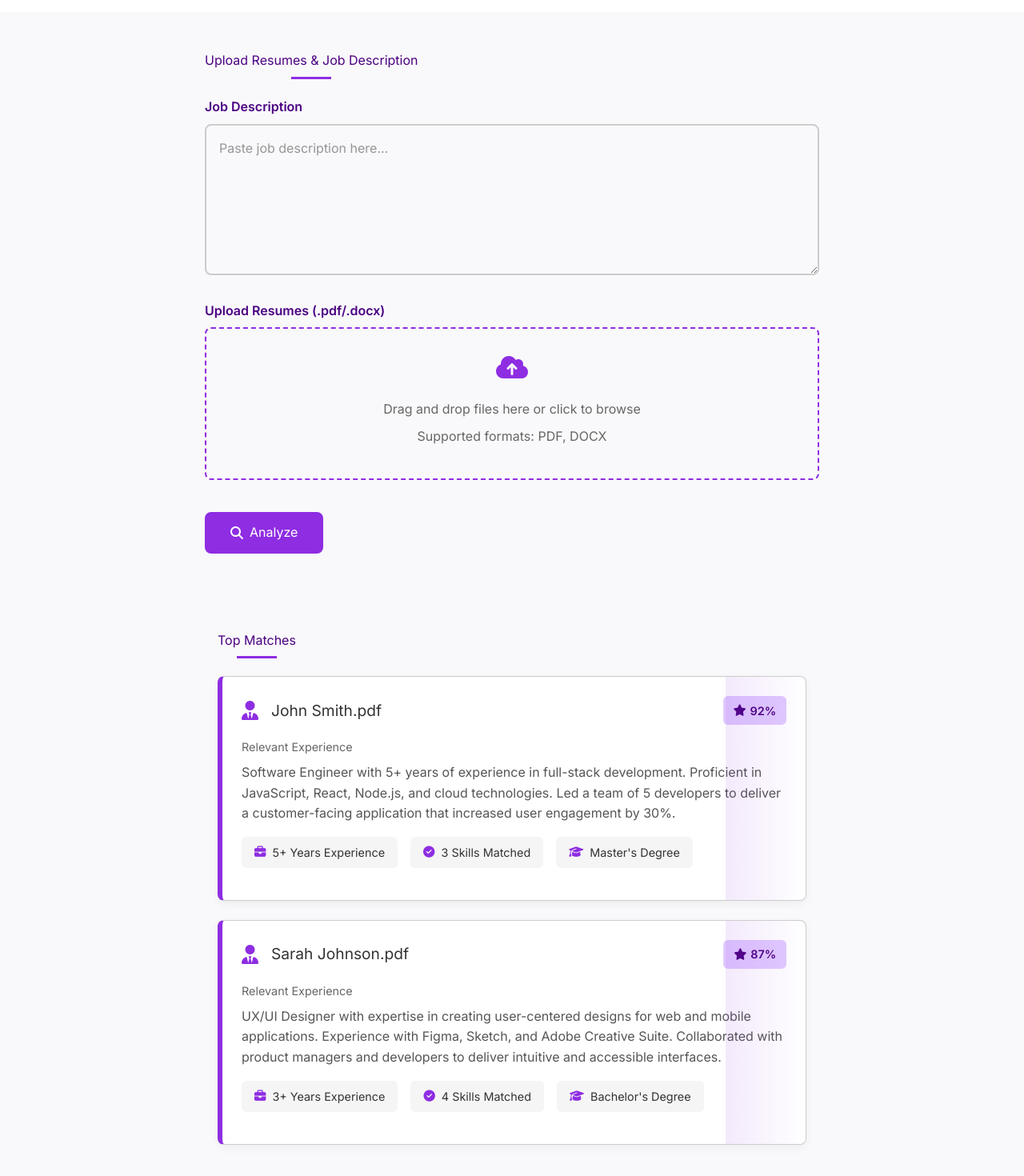
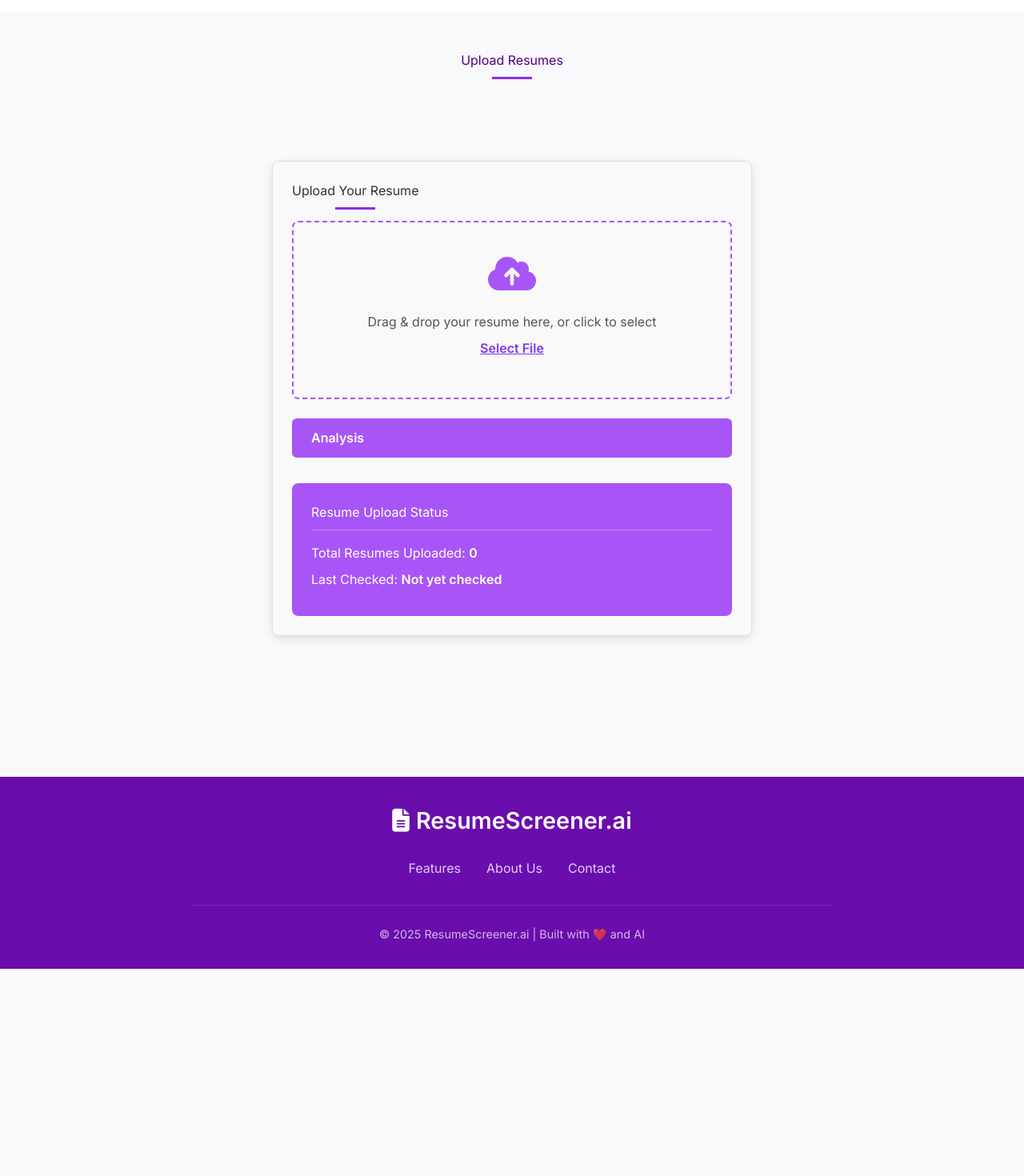
Before and after one commit to Sonikaelangovan/resume-screener-app, a Next.js app: page / in a window 1280 px wide. Shown: the part 720-2190 px from the top of the page at 80% size. After the commit the page ends 1931 px from the top, so only its background shows below. Built offline with nearby package versions, Linux system fonts and the light colour scheme.

Commit message:
Initial commit - Next.js app with routing

```diff
--- a/src/components/ResumeUpload.js
+++ b/src/components/ResumeUpload.js
@@ -1,33 +1,119 @@
-import React, { useState, useEffect } from 'react';
+import React, { useState } from 'react';
 
 export default function ResumeUpload() {
-  const [file, setFile] = useState(null);
-  const [uploadStatus, setUploadStatus] = useState('Waiting for upload...');
+  const [selectedFile, setSelectedFile] = useState(null);
+  const [dragOver, setDragOver] = useState(false);
+  const [lastChecked, setLastChecked] = useState('');
 
-  const handleUpload = (e) => {
-    const uploadedFile = e.target.files[0];
-    if (uploadedFile) {
-      setFile(uploadedFile);
-      setUploadStatus('Uploading...');
+  const handleFileChange = (event) => {
+    const file = event.target.files[0];
+    if (file) {
+      setSelectedFile(file);
     }
   };
 
-  useEffect(() => {
+  const handleDrop = (event) => {
+    event.preventDefault();
+    const file = event.dataTransfer.files[0];
     if (file) {
-      // Simulate file processing
-      const timer = setTimeout(() => {
-        setUploadStatus(`File "${file.name}" uploaded and analyzed.`);
-      }, 2000);
+      setSelectedFile(file);
+    }
+    setDragOver(false);
+  };
 
-      return () => clearTimeout(timer);
+  const handleDragOver = (event) => {
+    event.preventDefault();
+    setDragOver(true);
+  };
+
+  const handleDragLeave = () => {
+    setDragOver(false);
+  };
+
+  const handleSubmit = (e) => {
+    e.preventDefault();
+    if (selectedFile) {
+      alert(`Uploading: ${selectedFile.name}`);
+      // In a real application, you'd send the file to an API or backend here
+      setLastChecked(new Date().toLocaleString()); // Update last checked time
+    } else {
+      alert('Please select a resume to upload.');
     }
-  }, [file]);
+  };
 
   return (
-    <div>
-      <h2>Upload Resume</h2>
-      <input type="file" onChange={handleUpload} />
-      <p>Status: {uploadStatus}</p>
+    <div className="upload-section" style={{ maxWidth: '600px', margin: '2rem auto', padding: '1.5rem', border: '1px solid #ddd', borderRadius: '8px', boxShadow: '0 4px 12px rgba(0,0,0,0.1)' }}>
+      <h2 style={{ textAlign: 'center', color: '#333', marginBottom: '1.5rem' }}>Upload Your Resume</h2>
+      <form onSubmit={handleSubmit}>
+        <div
+          className={`file-upload ${dragOver ? 'drag-over' : ''}`}
+          onDrop={handleDrop}
+          onDragOver={handleDragOver}
+          onDragLeave={handleDragLeave}
+          style={{
+            border: `2px dashed ${dragOver ? '#7c3aed' : '#a855f7'}`,
+            padding: '2.5rem',
+            textAlign: 'center',
+            borderRadius: '8px',
+            backgroundColor: `${dragOver ? '#f3e8ff' : '#f9f9f9'}`,
+            transition: 'background-color 0.2s ease-in-out, border-color 0.2s ease-in-out',
+          }}
+        >
+          <i className="fas fa-cloud-upload-alt" style={{ fontSize: '3rem', color: '#a855f7', marginBottom: '1rem' }}></i>
+          <p style={{ margin: '0.5rem 0', color: '#555' }}>Drag & drop your resume here, or click to select</p>
+          <input
+            type="file"
+            accept=".pdf,.doc,.docx"
+            onChange={handleFileChange}
+            style={{ display: 'none' }}
+            id="fileInput"
+          />
+          <label htmlFor="fileInput" style={{ cursor: 'pointer', color: '#7c3aed', fontWeight: 'bold', textDecoration: 'underline' }}>
+            Select File
+          </label>
+        </div>
+
+        {selectedFile && (
+          <div className="file-list" style={{ marginTop: '1.5rem', padding: '1rem', backgroundColor: '#eef', border: '1px solid #dde', borderRadius: '6px' }}>
+            <div className="file-item" style={{ display: 'flex', alignItems: 'center' }}>
+              <i className="fas fa-file-alt" style={{ marginRight: '0.5rem', color: '#a855f7' }}></i>
+              <span style={{ fontWeight: '500', color: '#333' }}>{selectedFile.name}</span>
+            </div>
+          </div>
+        )}
+
+        <button
+          type="submit"
+          className="btn-primary"
+          style={{
+            marginTop: '1.5rem',
+            backgroundColor: '#a855f7',
+            color: '#fff',
+            padding: '0.75rem 1.5rem',
+            border: 'none',
+            borderRadius: '6px',
+            cursor: 'pointer',
+            fontSize: '1rem',
+            fontWeight: 'bold',
+            width: '100%',
+            transition: 'background-color 0.2s ease-in-out',
+          }}
+          onMouseOver={(e) => e.target.style.backgroundColor = '#7c3aed'}
+          onMouseOut={(e) => e.target.style.backgroundColor = '#a855f7'}
+        >
+          Analysis
+        </button>
+      </form>
+
+      <div className="stats-section" style={{ marginTop: '2rem', padding: '1.5rem', backgroundColor: '#a855f7', color: '#fff', borderRadius: '8px' }}>
+        <h3 style={{ marginBottom: '1rem', borderBottom: '1px solid rgba(255,255,255,0.3)', paddingBottom: '0.5rem' }}>Resume Upload Status</h3>
+        <p style={{ margin: '0.5rem 0' }}>
+          Total Resumes Uploaded: <strong style={{color: '#ffe'}}>{selectedFile ? 1 : 0}</strong>
+        </p>
+        <p style={{ margin: '0.5rem 0' }}>
+          Last Checked: <strong style={{color: '#ffe'}}>{lastChecked || 'Not yet checked'}</strong>
+        </p>
+      </div>
     </div>
   );
 }
--- a/src/pages/api/hello.js
+++ /dev/null
@@ -1,5 +0,0 @@
-// Next.js API route support: https://nextjs.org/docs/api-routes/introduction
-
-export default function handler(req, res) {
-  res.status(200).json({ name: "John Doe" });
-}
--- a/src/pages/index.js
+++ b/src/pages/index.js
@@ -1,13 +1,132 @@
+import { useEffect } from 'react';
 import Head from 'next/head';
+import ResumeUpload from '../components/ResumeUpload';
 
 export default function Home() {
+  useEffect(() => {
+    const fileUpload = document.getElementById('fileUpload');
+    const fileInput = document.getElementById('resumes');
+    const fileList = document.getElementById('fileList');
+    const form = document.getElementById('uploadForm');
+    const resultSection = document.getElementById('results');
+
+    if (!fileUpload || !fileInput || !fileList || !form || !resultSection) return;
+
+    const updateFileList = () => {
+      fileList.innerHTML = '';
+      const files = fileInput.files;
+      for (let i = 0; i < files.length; i++) {
+        const fileItem = document.createElement('div');
+        fileItem.className = 'file-item';
+        fileItem.innerHTML = `<i class="fas fa-file-alt"></i><span>${files[i].name}</span>`;
+        fileList.appendChild(fileItem);
+      }
+    };
+
+    const handleDrop = (e) => {
+      e.preventDefault();
+      fileUpload.style.backgroundColor = '';
+      fileInput.files = e.dataTransfer.files;
+      updateFileList();
+    };
+
+    const handleFormSubmit = async (e) => {
+      e.preventDefault();
+      const formData = new FormData();
+      const resumes = fileInput.files;
+      const jd = document.getElementById('job_description').value;
+
+      for (let i = 0; i < resumes.length; i++) {
+        formData.append('resumes', resumes[i]);
+      }
+      formData.append('job_description', jd);
+
+      const submitBtn = form.querySelector('button[type="submit"]');
+      const originalText = submitBtn.innerHTML;
+      submitBtn.innerHTML = '<i class="fas fa-spinner fa-spin"></i> Analyzing...';
+      submitBtn.disabled = true;
+
+      try {
+        await new Promise(resolve => setTimeout(resolve, 1500));
+        const results = [
+          {
+            filename: 'John Smith.pdf',
+            match_score: 92,
+            text_snippet: 'Software Engineer with 5+ years...',
+            experience: '5+ Years Experience',
+            skills: '3 Skills Matched',
+            education: "Master's Degree"
+          },
+          {
+            filename: 'Sarah Johnson.pdf',
+            match_score: 87,
+            text_snippet: 'UX/UI Designer with expertise...',
+            experience: '3+ Years Experience',
+            skills: '4 Skills Matched',
+            education: "Bachelor's Degree"
+          }
+        ];
+
+        resultSection.innerHTML = '<h2>Top Matches</h2>';
+        results.forEach(res => {
+          const card = document.createElement('div');
+          card.className = 'result-card';
+          card.innerHTML = `
+            <div class="result-header">
+              <div class="result-title"><i class="fas fa-user-tie"></i><h3>${res.filename}</h3></div>
+              <div class="match-score"><i class="fas fa-star"></i>${res.match_score}%</div>
+            </div>
+            <div class="result-content">
+              <h4>Relevant Experience</h4>
+              <p>${res.text_snippet}</p>
+              <div class="result-metrics">
+                <div class="metric"><i class="fas fa-briefcase"></i><span>${res.experience}</span></div>
+                <div class="metric"><i class="fas fa-check-circle"></i><span>${res.skills}</span></div>
+                <div class="metric"><i class="fas fa-graduation-cap"></i><span>${res.education}</span></div>
+              </div>
+            </div>
+          `;
+          resultSection.appendChild(card);
+        });
+        resultSection.scrollIntoView({ behavior: 'smooth' });
+      } catch (err) {
+        console.error(err);
+        alert('Something went wrong');
+      } finally {
+        submitBtn.innerHTML = originalText;
+        submitBtn.disabled = false;
+      }
+    };
+
+    fileUpload.addEventListener('click', () => fileInput.click());
+    fileUpload.addEventListener('dragover', e => {
+      e.preventDefault();
+      fileUpload.style.backgroundColor = '#f0e6ff';
+    });
+    fileUpload.addEventListener('dragleave', () => {
+      fileUpload.style.backgroundColor = '';
+    });
+    fileUpload.addEventListener('drop', handleDrop);
+    fileInput.addEventListener('change', updateFileList);
+    form.addEventListener('submit', handleFormSubmit);
+
+    return () => {
+      fileUpload.removeEventListener('click', () => fileInput.click());
+      fileUpload.removeEventListener('dragover', () => {});
+      fileUpload.removeEventListener('dragleave', () => {});
+      fileUpload.removeEventListener('drop', handleDrop);
+      fileInput.removeEventListener('change', updateFileList);
+      form.removeEventListener('submit', handleFormSubmit);
+    };
+  }, []);
+
   return (
     <>
       <Head>
-        <title>Resume Screener AI | Instant Resume Scanner</title>
+        <title>Resume Screener AI</title>
         <link
-          href="https://fonts.googleapis.com/css2?family=Inter:wght@400;500;600;700&display=swap"
           rel="stylesheet"
+          href="https://fonts.googleapis.com/css2?family=Inter:wght@400;600&display=swap"
         />
         <link
           rel="stylesheet"
@@ -61,120 +180,12 @@ export default function Home() {
           </div>
         </div>
       </section>
+      <section className="upload-section" id="upload"><center>
+      <h2> Upload Resumes </h2></center>
+      </section>
+      <ResumeUpload />
 
-      <section id="upload" className="upload-section">
-        <div className="container fade-in">
-          <h2>Upload Resumes & Job Description</h2>
-          <form id="uploadForm">
-            <div className="form-group">
-              <label htmlFor="job_description">Job Description</label>
-              <textarea
-                id="job_description"
-                name="job_description"
-                rows="6"
-                required
-                placeholder="Paste job description here..."
-              ></textarea>
-            </div>
-            <div className="form-group">
-              <label htmlFor="resumes">Upload Resumes (.pdf/.docx)</label>
-              <div className="file-upload" id="fileUpload">
-                <i className="fas fa-cloud-upload-alt"></i>
-                <p>Drag and drop files here or click to browse</p>
-                <p className="small">Supported formats: PDF, DOCX</p>
-                <input
-                  type="file"
-                  id="resumes"
-                  name="resumes"
-                  multiple
-                  accept=".pdf,.docx"
-                  required
-                  style={{ display: 'none' }}
-                />
-              </div>
-              <div className="file-list" id="fileList"></div>
-            </div>
-            <button type="submit" className="btn-primary">
-              <i className="fas fa-search"></i> Analyze
-            </button>
-          </form>
-        </div>
-      </section>
-
-      <section id="results" className="results-section container">
-        {/* Sample results - JS will replace these */}
-        <h2>Top Matches</h2>
-
-        <div className="result-card">
-          <div className="result-header">
-            <div className="result-title">
-              <i className="fas fa-user-tie"></i>
-              <h3>John Smith.pdf</h3>
-            </div>
-            <div className="match-score">
-              <i className="fas fa-star"></i>
-              92%
-            </div>
-          </div>
-          <div className="result-content">
-            <h4>Relevant Experience</h4>
-            <p>
-              Software Engineer with 5+ years of experience in full-stack development. Proficient in JavaScript, React,
-              Node.js, and cloud technologies. Led a team of 5 developers to deliver a customer-facing application that
-              increased user engagement by 30%.
-            </p>
-            <div className="result-metrics">
-              <div className="metric">
-                <i className="fas fa-briefcase"></i>
-                <span>5+ Years Experience</span>
-              </div>
-              <div className="metric">
-                <i className="fas fa-check-circle"></i>
-                <span>3 Skills Matched</span>
-              </div>
-              <div className="metric">
-                <i className="fas fa-graduation-cap"></i>
-                <span>Master&apos;s Degree</span>
-              </div>
-            </div>
-          </div>
-        </div>
-
-        <div className="result-card">
-          <div className="result-header">
-            <div className="result-title">
-              <i className="fas fa-user-tie"></i>
-              <h3>Sarah Johnson.pdf</h3>
-            </div>
-            <div className="match-score">
-              <i className="fas fa-star"></i>
-              87%
-            </div>
-          </div>
-          <div className="result-content">
-            <h4>Relevant Experience</h4>
-            <p>
-              UX/UI Designer with expertise in creating user-centered designs for web and mobile applications.
-              Experience with Figma, Sketch, and Adobe Creative Suite. Collaborated with product managers and developers
-              to deliver intuitive and accessible interfaces.
-            </p>
-            <div className="result-metrics">
-              <div className="metric">
-                <i className="fas fa-briefcase"></i>
-                <span>3+ Years Experience</span>
-              </div>
-              <div className="metric">
-                <i className="fas fa-check-circle"></i>
-                <span>4 Skills Matched</span>
-              </div>
-              <div className="metric">
-                <i className="fas fa-graduation-cap"></i>
-                <span>Bachelor&apos;s Degree</span>
-              </div>
-            </div>
-          </div>
-        </div>
-      </section>
+      <section id="results" className="results-section container"></section>
 
       <footer className="footer">
         <div className="footer-content">
```
Also changed, not shown: src/components/App.js (deleted, +0 -13 lines), src/components/ResumeStats.js (deleted, +0 -27 lines), src/pages/api/screen.js (added, +43 -0 lines).
